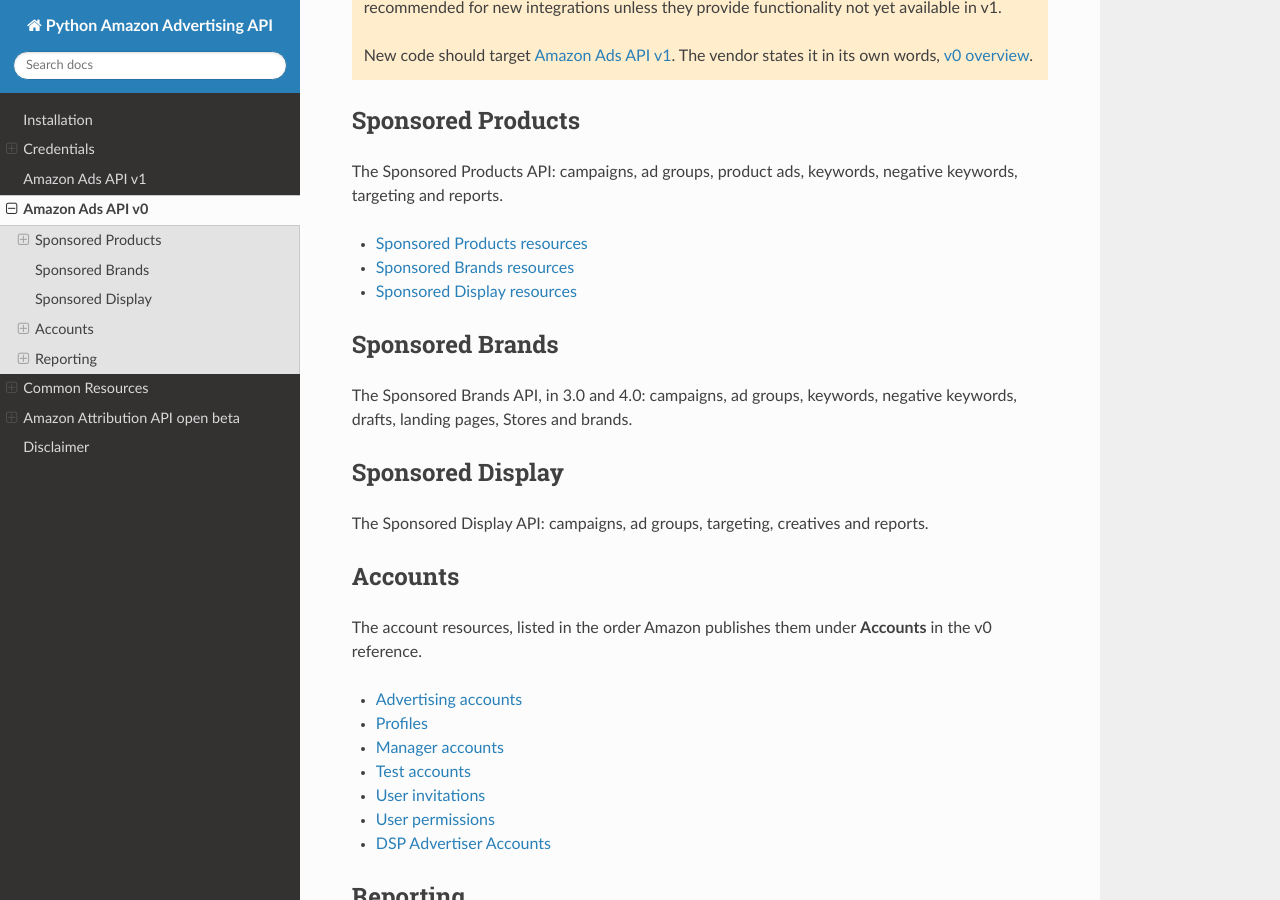
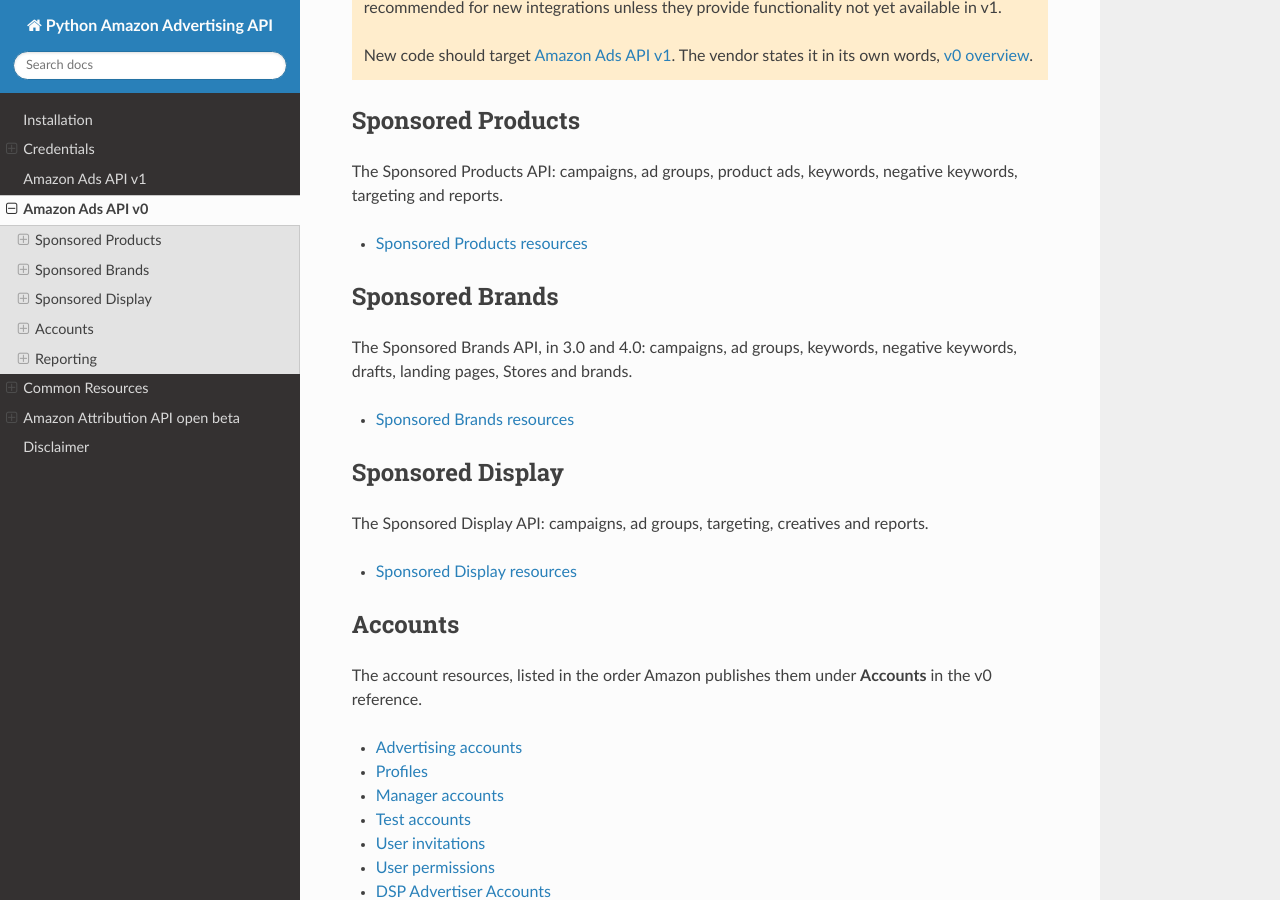
Before and after one commit to denisneuf/python-amazon-ad-api, a Sphinx documentation site: the page built from docs/v0.rst, in a window 1280 px wide and 900 px high, scrolled down 421 px. Built offline with Sphinx 7.4.7 and the Read the Docs theme 3.1.0, drawn with Linux system fonts in a browser that asks for light colours.

Commit message:
docs(v0): one child per product section so each sits under its own heading

```diff
--- a/docs/conf.py
+++ b/docs/conf.py
@@ -65,7 +65,7 @@ html_theme = 'sphinx_rtd_theme'
 html_theme_options = {
     'collapse_navigation': False,
     'sticky_navigation': True,
-    'navigation_depth': 4,
+    'navigation_depth': 3,
 }
 
 # Alabaster theme options, kept for reference in case we switch back.
--- a/docs/index.rst
+++ b/docs/index.rst
@@ -5,7 +5,7 @@ This project helps you using python 3.8 to use the *Python Amazon Advertising AP
 
 
 .. toctree::
-   :maxdepth: 2
+   :maxdepth: 1
 
    installation
    credentials
```
Also changed, not shown: docs/v0.rst (+9 -4 lines).
